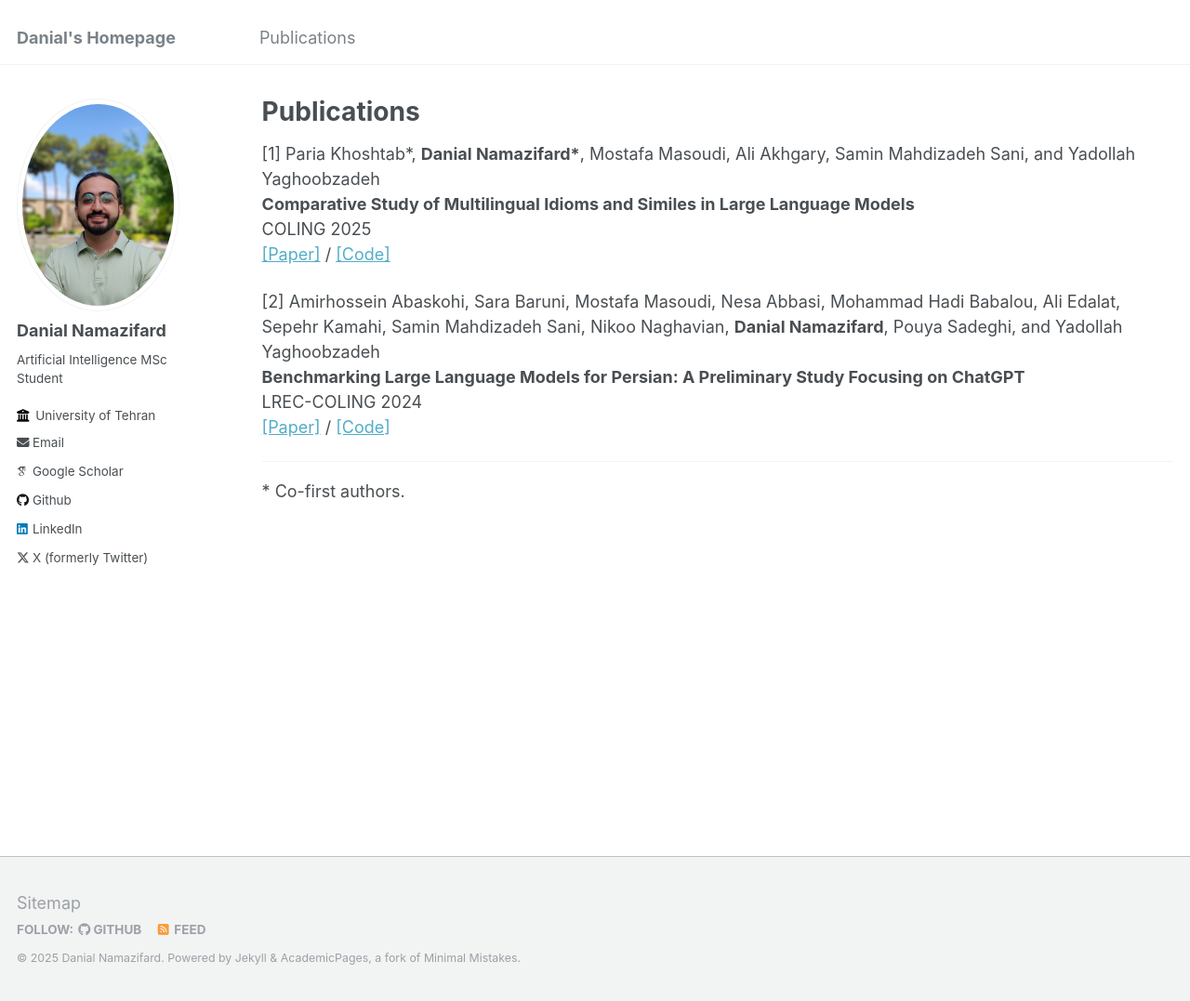
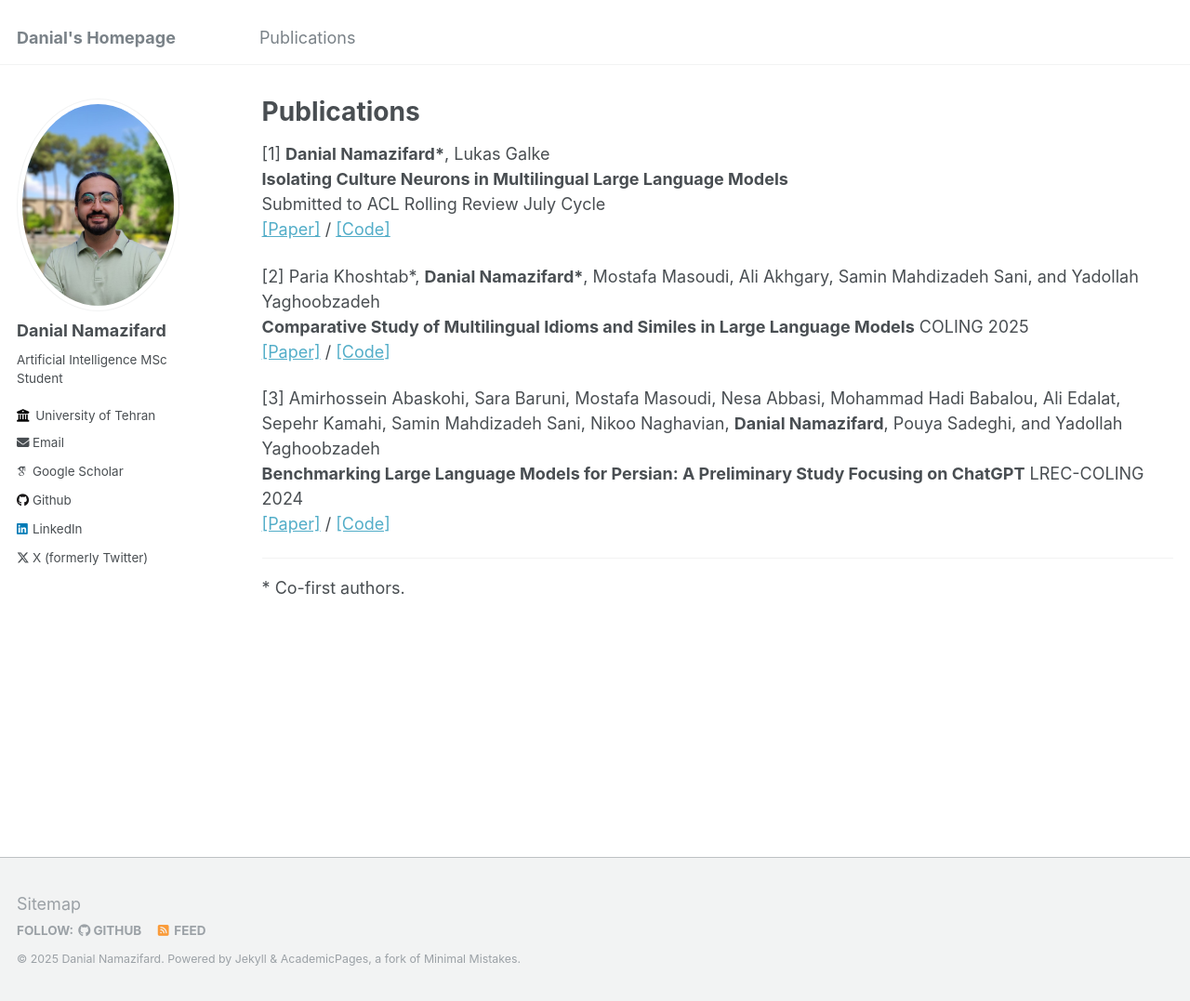
Before and after one commit to namazifard/namazifard.github.io, a Jekyll site: the page built from _pages/publications.md, in a window 1280 px wide and 1077 px high. Shown: the whole window at 93% size. Built offline with Jekyll 4.4.1, drawn with Linux system fonts in a browser that asks for light colours; some web fonts are replaced.

Commit message:
Update publications.md

```diff
--- a/_pages/publications.md
+++ b/_pages/publications.md
@@ -5,13 +5,19 @@ permalink: /publications/
 author_profile: true
 ---
 
-[1] Paria Khoshtab\*, __Danial Namazifard\*__, Mostafa Masoudi, Ali Akhgary, Samin Mahdizadeh Sani, and Yadollah Yaghoobzadeh
+[1] __Danial Namazifard\*__, Lukas Galke
+**Isolating Culture Neurons in Multilingual Large Language Models**
+Submitted to ACL Rolling Review July Cycle
+<br/>
+[\[Paper\]](https://arxiv.org/abs/2508.02241) / [\[Code\]](https://github.com/namazifard/Culture_Neurons)
+
+[2] Paria Khoshtab\*, __Danial Namazifard\*__, Mostafa Masoudi, Ali Akhgary, Samin Mahdizadeh Sani, and Yadollah Yaghoobzadeh
 **Comparative Study of Multilingual Idioms and Similes in Large Language Models**
 COLING 2025
 <br/>
 [\[Paper\]](https://aclanthology.org/2025.coling-main.580/) / [\[Code\]](https://github.com/namazifard/multilingual-idioms-similes)
 
-[2] Amirhossein Abaskohi, Sara Baruni, Mostafa Masoudi, Nesa Abbasi, Mohammad Hadi Babalou, Ali Edalat, Sepehr Kamahi, Samin Mahdizadeh Sani, Nikoo Naghavian, __Danial Namazifard__, Pouya Sadeghi, and Yadollah Yaghoobzadeh
+[3] Amirhossein Abaskohi, Sara Baruni, Mostafa Masoudi, Nesa Abbasi, Mohammad Hadi Babalou, Ali Edalat, Sepehr Kamahi, Samin Mahdizadeh Sani, Nikoo Naghavian, __Danial Namazifard__, Pouya Sadeghi, and Yadollah Yaghoobzadeh
 **Benchmarking Large Language Models for Persian: A Preliminary Study Focusing on ChatGPT**
 LREC-COLING 2024
 <br/>
```
